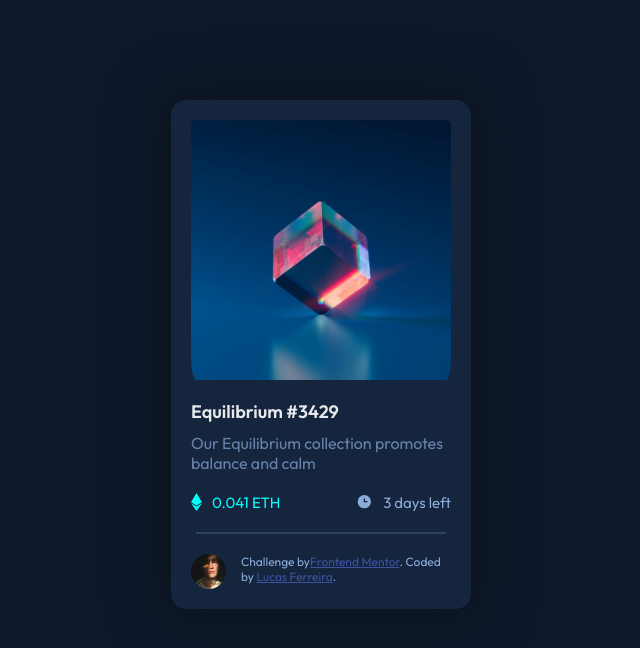
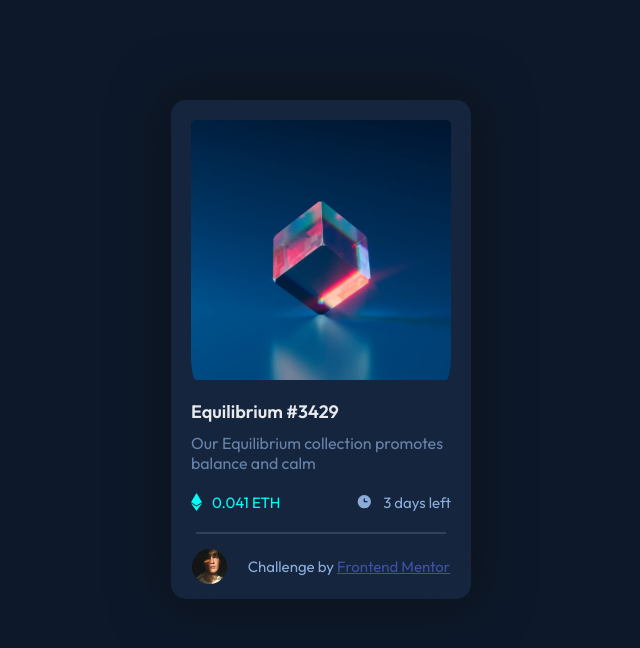
Before and after one commit to LucasF19/nft-preview-card-component-main, a plain HTML site: page index.html in a window 1280 px wide. Shown: the whole page, without its empty margins (319-959 px from the left). Drawn offline with Linux system fonts and the light colour scheme.

Commit message:
mudanças centro

```diff
--- a/index.html
+++ b/index.html
@@ -36,8 +36,7 @@
       <hr>
       <div class="attribution">
         <img src="images/image-avatar.png" alt="image-avatar">
-        <span>Challenge by<a href="https://www.frontendmentor.io?ref=challenge" target="_blank">Frontend Mentor</a>.
-          Coded by <a href="#" target="_blank">Lucas Ferreira</a>.</span>
+        <span>Challenge by <a href="https://www.frontendmentor.io?ref=challenge" target="_blank">Frontend Mentor</a></span>
       </div>
     </div>
   </main>
--- a/style.css
+++ b/style.css
@@ -108,8 +108,12 @@ hr{
 }
 
 .attribution{
-    display: flex;
-    padding: 20px;
+    display:flex;
+    justify-content: space-evenly;
+    align-items: center;
+    margin: auto;
+    padding: 15px;
+    font-size: 15px;
     color: hsl(215, 51%, 70%);
 }
 
@@ -124,5 +128,4 @@ hr{
 
 .attribution span{
     margin-left: 5px;
-    font-size: 12px;
 }
```
